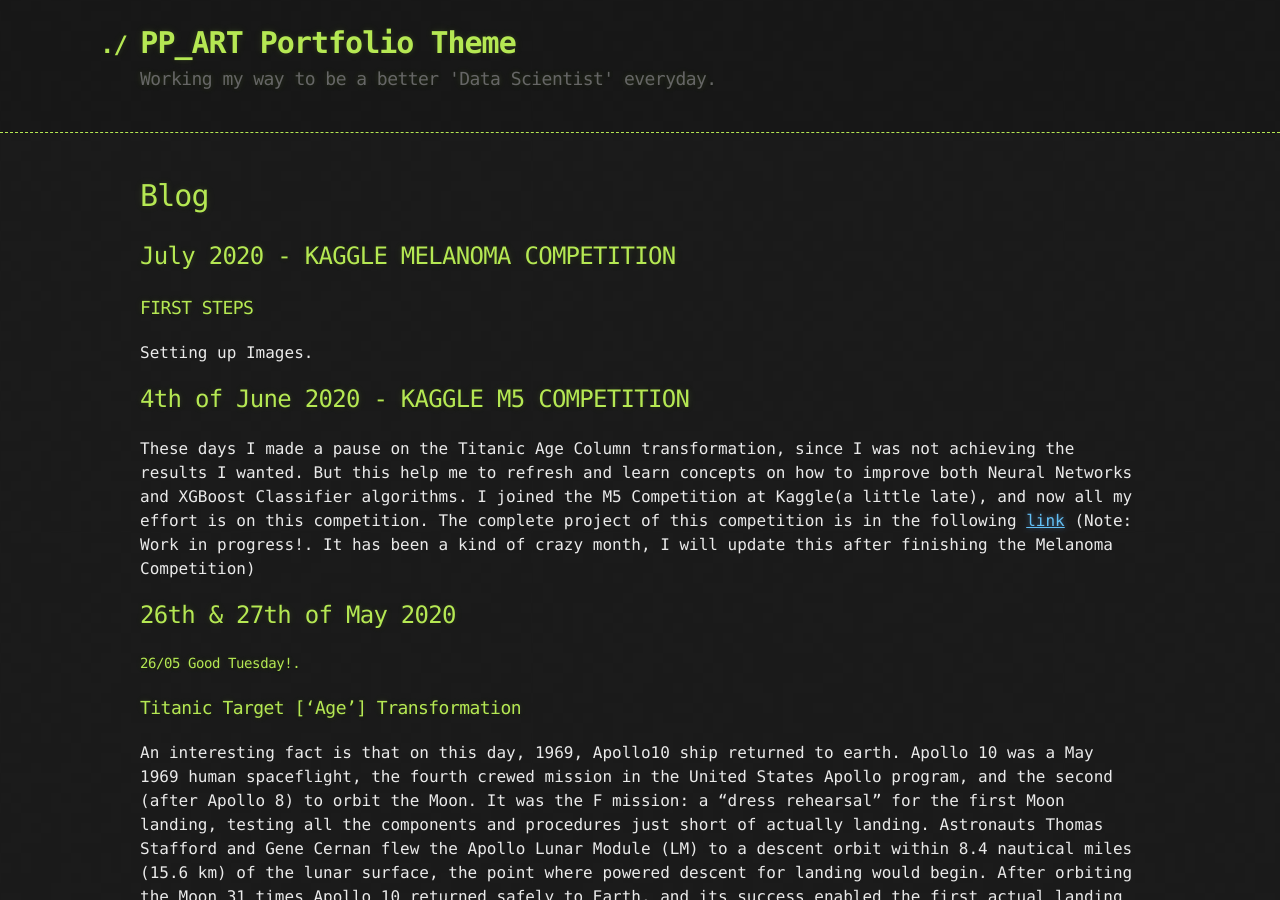
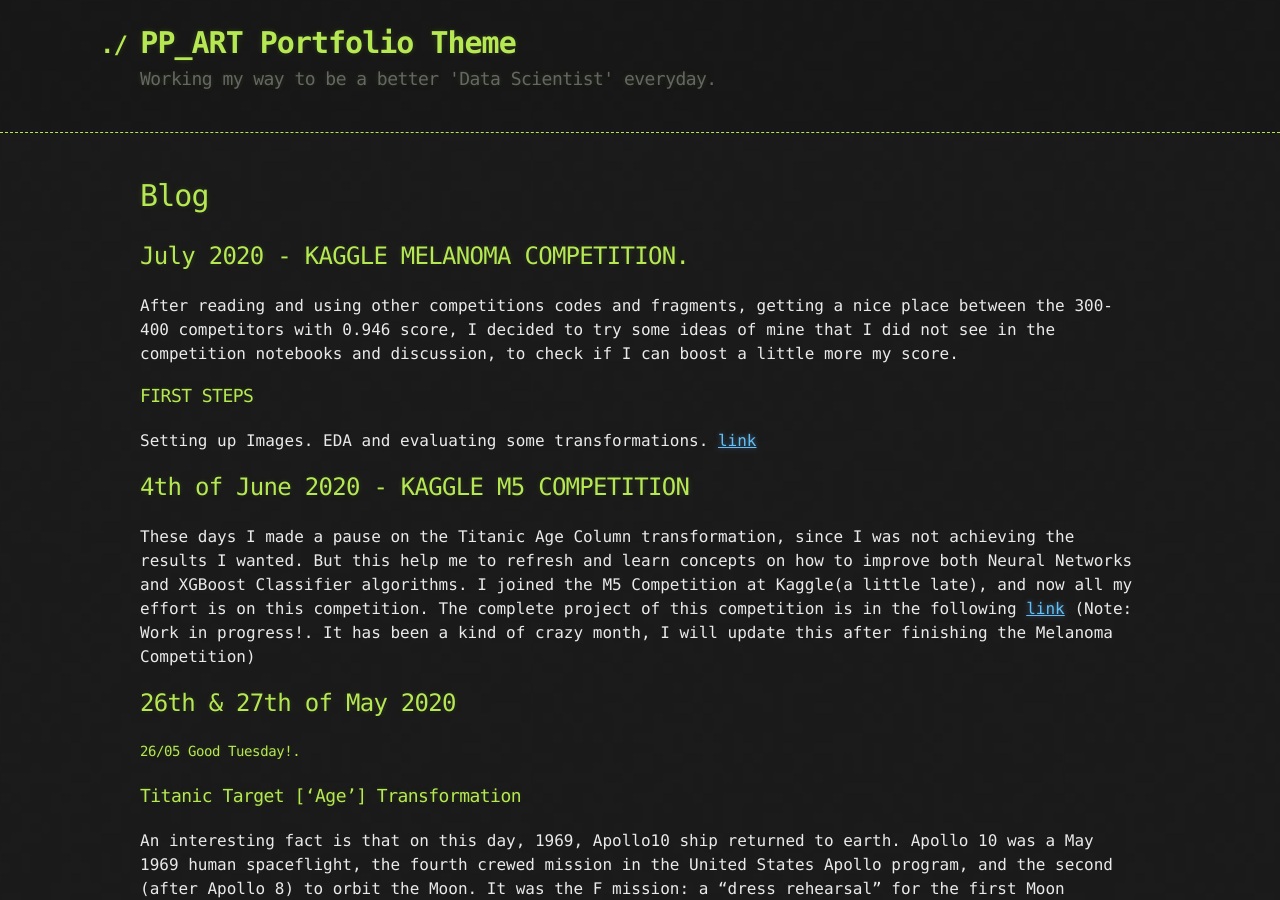
Before and after one commit to PaulB86UK/PP_ART, a Jekyll site: the page built from docs/Blog.md, in a window 1280 px wide and 900 px high. Built offline with Jekyll 4.4.1, drawn with Linux system fonts in a browser that asks for light colours; our own code applies the rules of GitHub Pages for plain Markdown files.

Commit message:
Update Blog.md

```diff
--- a/docs/Blog.md
+++ b/docs/Blog.md
@@ -4,9 +4,11 @@
 ---
 
 # Blog
-## July 2020 - KAGGLE MELANOMA COMPETITION
+## July 2020 - KAGGLE MELANOMA COMPETITION.
+After reading and using other competitions codes and fragments, getting a nice place between the 300-400 competitors with 0.946 score, I decided to try some ideas of mine that I did not see in the competition notebooks and discussion, to check if I can boost a little more my score.
 ### FIRST STEPS
-Setting up Images.
+Setting up Images. EDA and evaluating some transformations.
+[link](https://github.com/PaulB86UK/Melanoma-Competition)
 
 ## 4th of June 2020 - KAGGLE M5 COMPETITION
 These days I made a pause on the Titanic Age Column transformation, since I was not achieving the results I wanted. But this help me to refresh and learn concepts on how to improve both Neural Networks and XGBoost Classifier algorithms. I joined the M5 Competition at Kaggle(a little late), and now all my effort is on this competition. The complete project of this competition is in the following [link](https://paulb86uk.github.io/PP_ART.github.io/2020/M5/Main) (Note:  Work in progress!. It has been a kind of crazy month, I will update this after finishing the Melanoma Competition)
```
